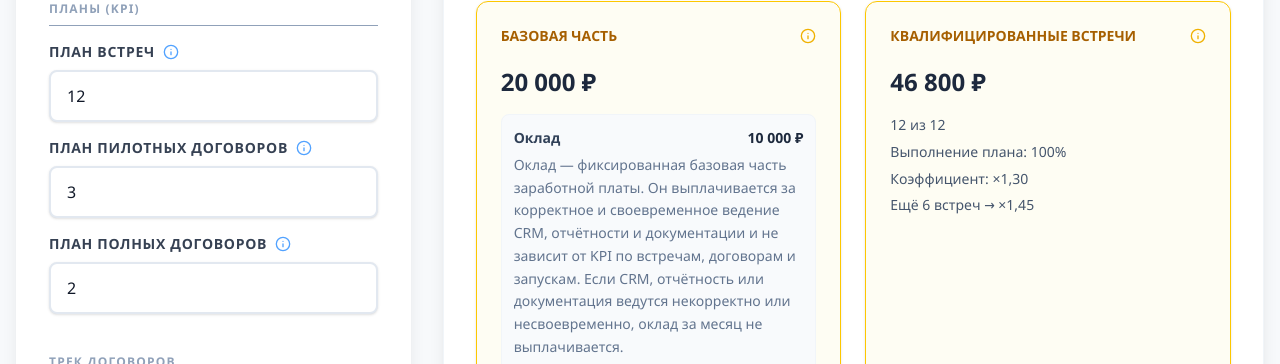
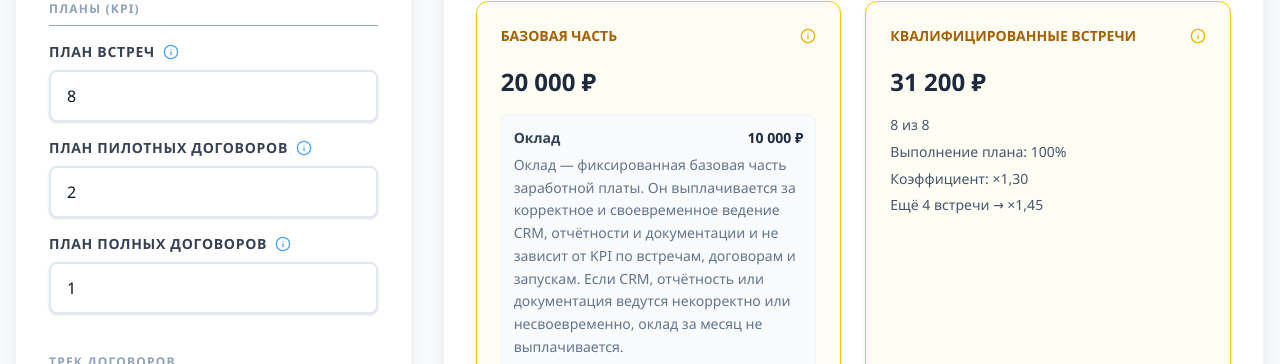
Before and after one commit to ubego/seller-partner-rewards, a Next.js app: page / in a window 1280 px wide. Shown: the part 584-948 px from the top of the page. Built offline with nearby package versions, Linux system fonts and the light colour scheme.

Commit message:
feat: change default plans to 8 meetings, 2 pilot contracts, 1 full contract; update standard scenario

```diff
--- a/src/components/Calculator.tsx
+++ b/src/components/Calculator.tsx
@@ -154,21 +154,21 @@ export default function Calculator() {
                 name="planMeetings"
                 value={inputs.planMeetings}
                 onChange={handleChange}
-                hint="Целевое количество квалифицированных встреч в месяц. Стандарт: 12."
+                hint="Целевое количество квалифицированных встреч в месяц. Стандарт: 8."
               />
               <InputField
                 label="План пилотных договоров"
                 name="planPilotContracts"
                 value={inputs.planPilotContracts}
                 onChange={handleChange}
-                hint="Целевое количество подписанных пилотных договоров. Стандарт: 3."
+                hint="Целевое количество подписанных пилотных договоров. Стандарт: 2."
               />
               <InputField
                 label="План полных договоров"
                 name="planFullContracts"
                 value={inputs.planFullContracts}
                 onChange={handleChange}
-                hint="Целевое количество подписанных полных договоров. Стандарт: 2."
+                hint="Целевое количество подписанных полных договоров. Стандарт: 1."
               />
             </div>
 
--- a/src/lib/calculator.ts
+++ b/src/lib/calculator.ts
@@ -8,9 +8,9 @@ export const FULL_LAUNCH_RATE = 20000;
 export const MEETINGS_KPI_BONUS = 10000;
 export const DEFAULT_BASE_SALARY = 10000;
 
-export const DEFAULT_PLAN_MEETINGS = 12;
-export const DEFAULT_PLAN_PILOT_CONTRACTS = 3;
-export const DEFAULT_PLAN_FULL_CONTRACTS = 2;
+export const DEFAULT_PLAN_MEETINGS = 8;
+export const DEFAULT_PLAN_PILOT_CONTRACTS = 2;
+export const DEFAULT_PLAN_FULL_CONTRACTS = 1;
 
 export const DEFAULT_INPUTS: CalculatorInputs = {
   baseSalary: DEFAULT_BASE_SALARY,
```
Also changed, not shown: 2 other files (tests, documents, lock files or other folders).
